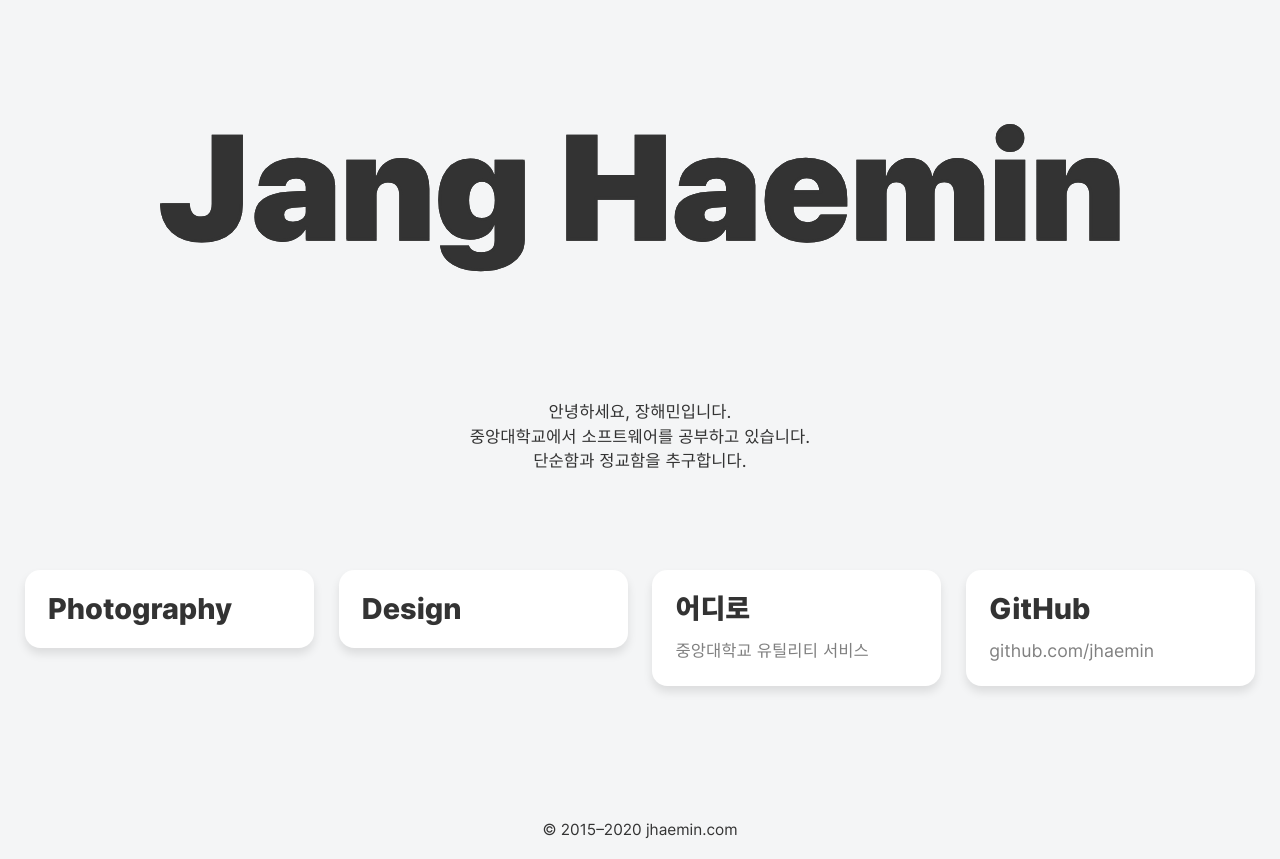
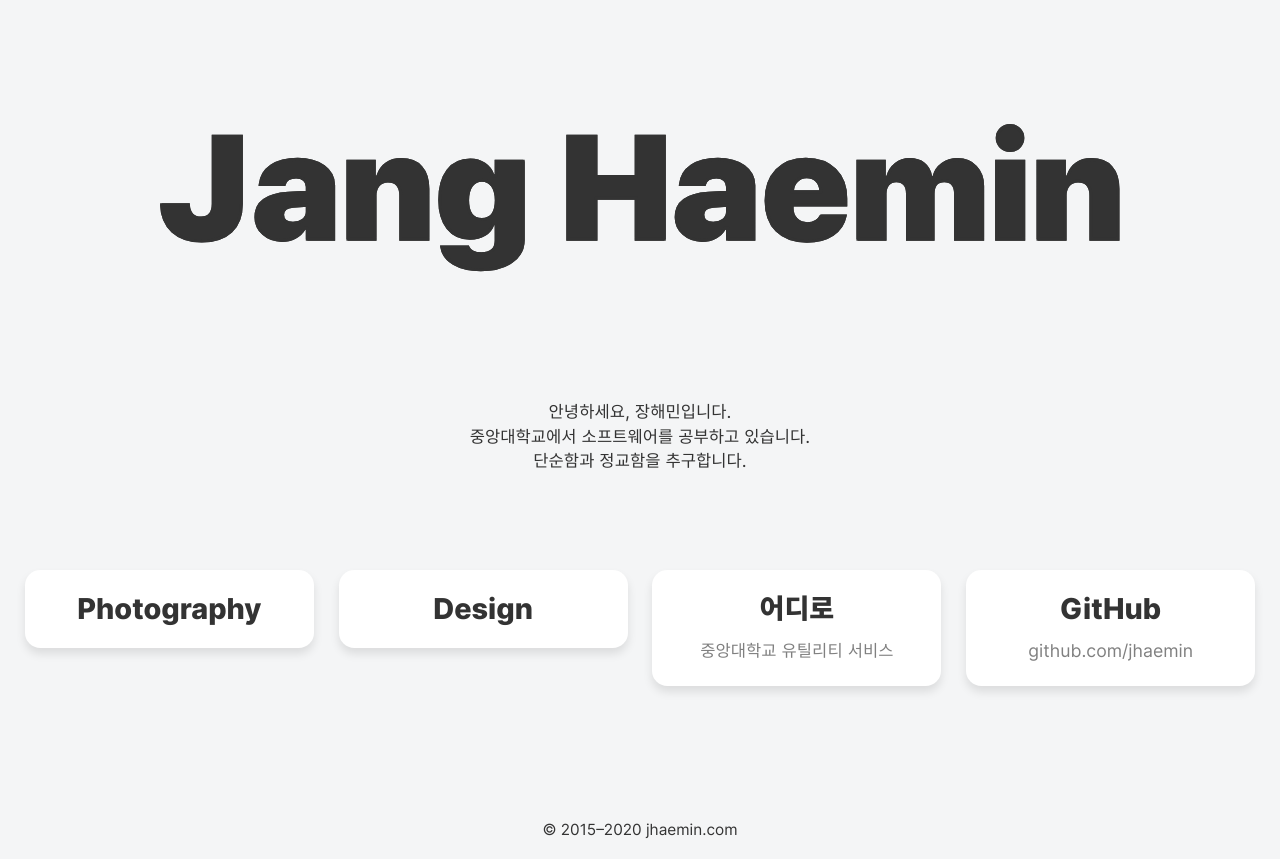
Before and after one commit to jhaemin/jhaemin.com-vue, a Nuxt app: page / in a window 1280 px wide. Built offline with nearby package versions, Linux system fonts and the light colour scheme.

Commit message:
Improve redirection

```diff
--- a/src/components/home/Box.vue
+++ b/src/components/home/Box.vue
@@ -10,6 +10,7 @@
       @touchstart="pressBox"
       @touchend="releaseBox"
       @dragstart="$event.preventDefault()"
+      @click="clickBox"
     >
       <NuxtLink
         :event="'click'"
@@ -46,6 +47,21 @@ export default {
     }
   },
   methods: {
+    clickBox() {
+      // TODO: animate and redirect
+      const linkElm = this.$el.querySelector('.link')
+      /** @type {string} */
+      const href = linkElm.href
+      const protocol = window.location.protocol
+      const host = window.location.host
+      if (this.boxExternalLink) {
+        window.location.href = href
+      } else {
+        setTimeout(() => {
+          this.$router.push(href.replace(`${protocol}//${host}`, ''))
+        }, 300)
+      }
+    },
     hoverBox() {
       this.boxStatus = 'hovered'
     },
@@ -106,6 +122,8 @@ export default {
   user-select: none;
   transition: transform 0.2s ease, box-shadow 0.2s ease;
 
+  text-align: center;
+
   &.hovered {
     transform: scale(1.02);
     box-shadow: 0 0.4rem 0.7rem rgba(0, 0, 0, 0.1);
@@ -135,6 +153,7 @@ export default {
     right: 0;
     bottom: 0;
     left: 0;
+    pointer-events: none;
   }
 
   .title {
```
